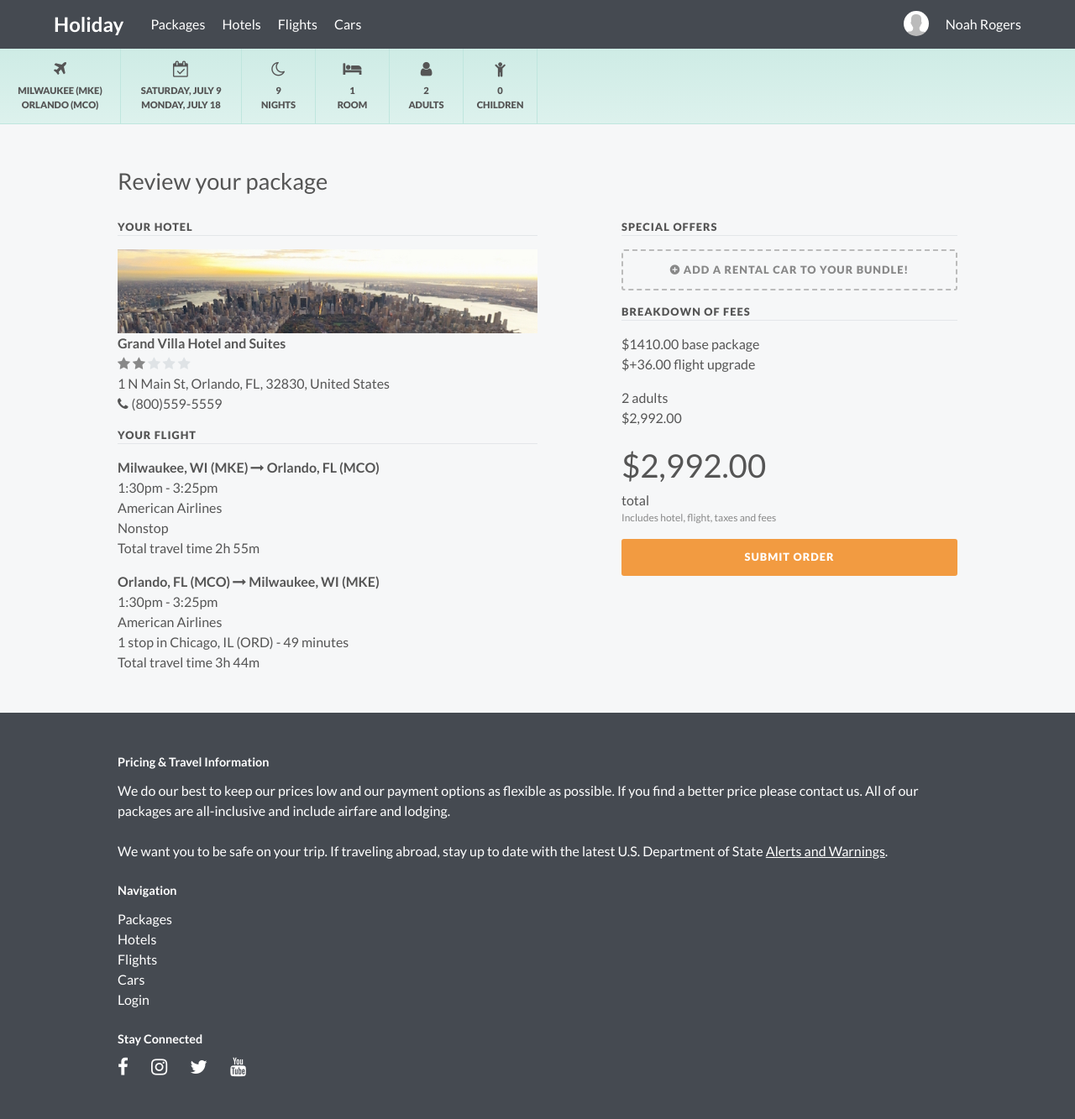
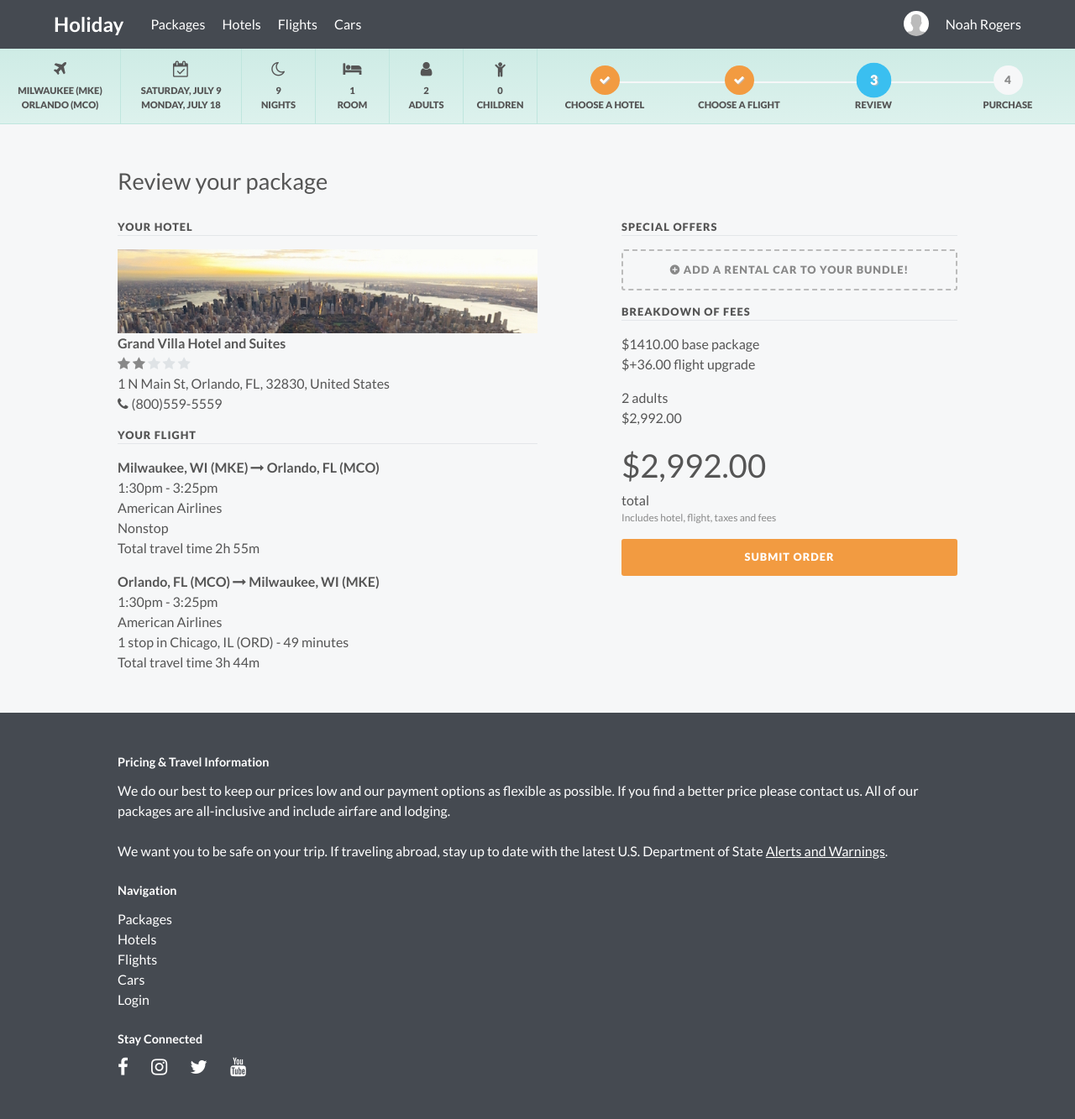
Before and after one commit to Treydor/holiday, a Jekyll site: the page built from packages/package-selection/review/index.html, in a window 1280 px wide. Shown: the whole page at 84% size. Built offline with Jekyll 4.4.1, drawn with Linux system fonts in a browser that asks for light colours; nearby versions of some CDN libraries.

Commit message:
Fix for liquid template

```diff
--- a/_includes/search/packages/criteria.html
+++ b/_includes/search/packages/criteria.html
@@ -28,53 +28,6 @@
     </ul>
   </div>
   <div class="module module--6">
-    {% if page.url == "/packages/package-selection/hotels/index.html" %}
-    <div class="search-steps">
-      <hr class="search-steps__line">
-      <ul class="search-steps__list">
-        <li class="search-steps__item">
-          <span class="search-steps__circle search-steps__circle--current">1</span>
-          <p>Choose a hotel</p>
-        </li>
-        <li class="search-steps__item">
-          <span class="search-steps__circle">2</span>
-          <p>Choose a flight</p>
-        </li>
-        <li class="search-steps__item">
-          <span class="search-steps__circle">3</span>
-          <p>Review</p>
-        </li>
-        <li class="search-steps__item">
-          <span class="search-steps__circle">4</span>
-          <p>Purchase</p>
-        </li>
-      </ul>
-    </div>
-    {% endif %}
-    {% if page.url == "/packages/package-selection/flights/index.html" %}
-    <div class="search-steps">
-      <hr class="search-steps__line">
-      <ul class="search-steps__list">
-        <li class="search-steps__item">
-          <a class="search-steps__circle search-steps__circle--completed" href="{{ site.baseurl }}/packages/package-selection/hotels"></a>
-          <p>Choose a hotel</p>
-        </li>
-        <li class="search-steps__item">
-          <span class="search-steps__circle search-steps__circle--current">2</span>
-          <p>Choose a flight</p>
-        </li>
-        <li class="search-steps__item">
-          <span class="search-steps__circle">3</span>
-          <p>Review</p>
-        </li>
-        <li class="search-steps__item">
-          <span class="search-steps__circle">4</span>
-          <p>Purchase</p>
-        </li>
-      </ul>
-    </div>
-    {% endif %}
-    {% if page.url == "/packages/package-selection/review/index.html" %}
     <div class="search-steps">
       <hr class="search-steps__line">
       <ul class="search-steps__list">
@@ -96,29 +49,5 @@
         </li>
       </ul>
     </div>
-    {% endif %}
-    {% if page.url == "/packages/package-selection/purchase/index.html" %}
-    <div class="search-steps">
-      <hr class="search-steps__line">
-      <ul class="search-steps__list">
-        <li class="search-steps__item">
-          <a class="search-steps__circle search-steps__circle--completed" href="{{ site.baseurl }}/packages/package-selection/hotels"></a>
-          <p>Choose a hotel</p>
-        </li>
-        <li class="search-steps__item">
-          <a class="search-steps__circle search-steps__circle--completed" href="{{ site.baseurl }}/packages/package-selection/flights"></a>
-          <p>Choose a flight</p>
-        </li>
-        <li class="search-steps__item">
-          <a class="search-steps__circle search-steps__circle--completed" href="{{ site.baseurl }}/packages/package-selection/review"></a>
-          <p>Review</p>
-        </li>
-        <li class="search-steps__item">
-          <span class="search-steps__circle search-steps__circle--current">4</span>
-          <p>Purchase</p>
-        </li>
-      </ul>
-    </div>
-    {% endif %}
   </div>
 </div>
```
